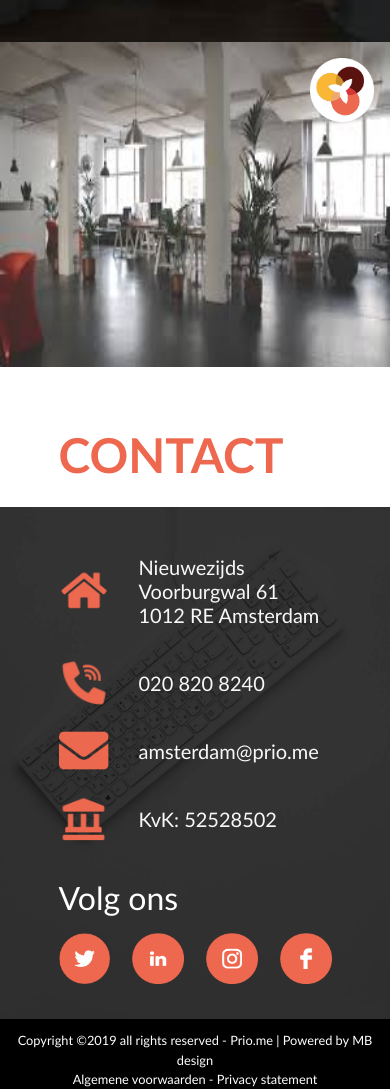
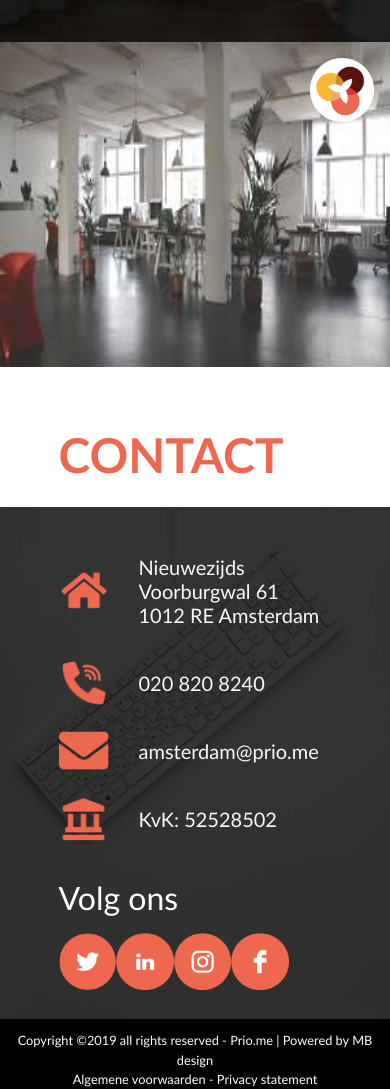
Before and after one commit to martijnbollen/Prio.me, a plain HTML site: page index.html in a window 390 px wide. Shown: the part 4735-5824 px from the top of the page. Drawn offline with Linux system fonts and the light colour scheme.

Commit message:
Update style.css

```diff
--- a/styles/style.css
+++ b/styles/style.css
@@ -491,6 +491,7 @@ button {
 
 .partners {
     margin-bottom: 150px;
+    display: none;
 }
 
 
@@ -619,6 +620,7 @@ button {
     display: flex;
     padding-left: 0;
     justify-content: space-between;
+    width: 70%;
 }
 
 .socials ul li {
@@ -626,7 +628,7 @@ button {
 }
 
 .socials ul li img {
-    height: 3.2em;
+    height: 3.6em;
 }
 
 footer {
@@ -821,10 +823,6 @@ footer p {
         margin-bottom: 0;
     }
 
-    .partners {
-        display: none;
-    }
-
     .partners ul {
         display: flex;
         justify-content: space-between;
```
